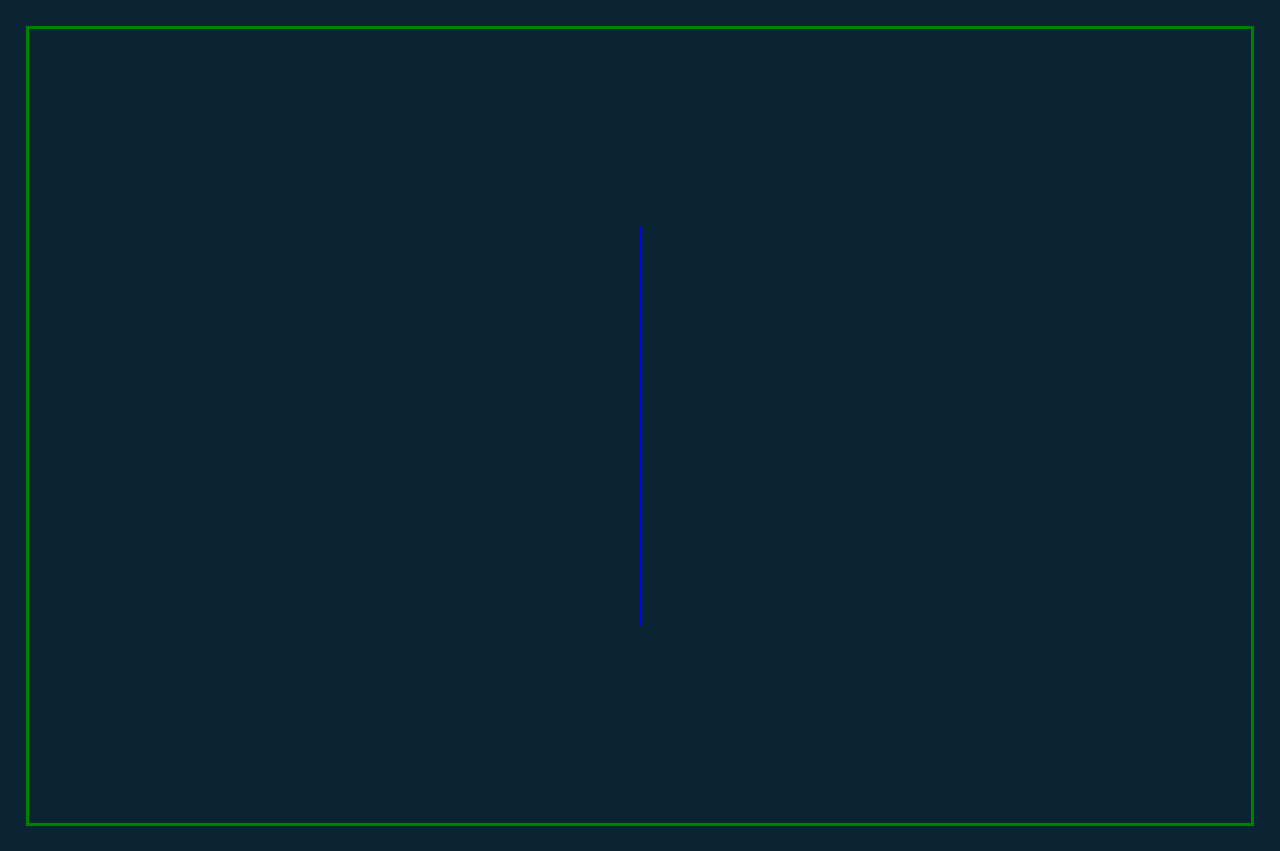
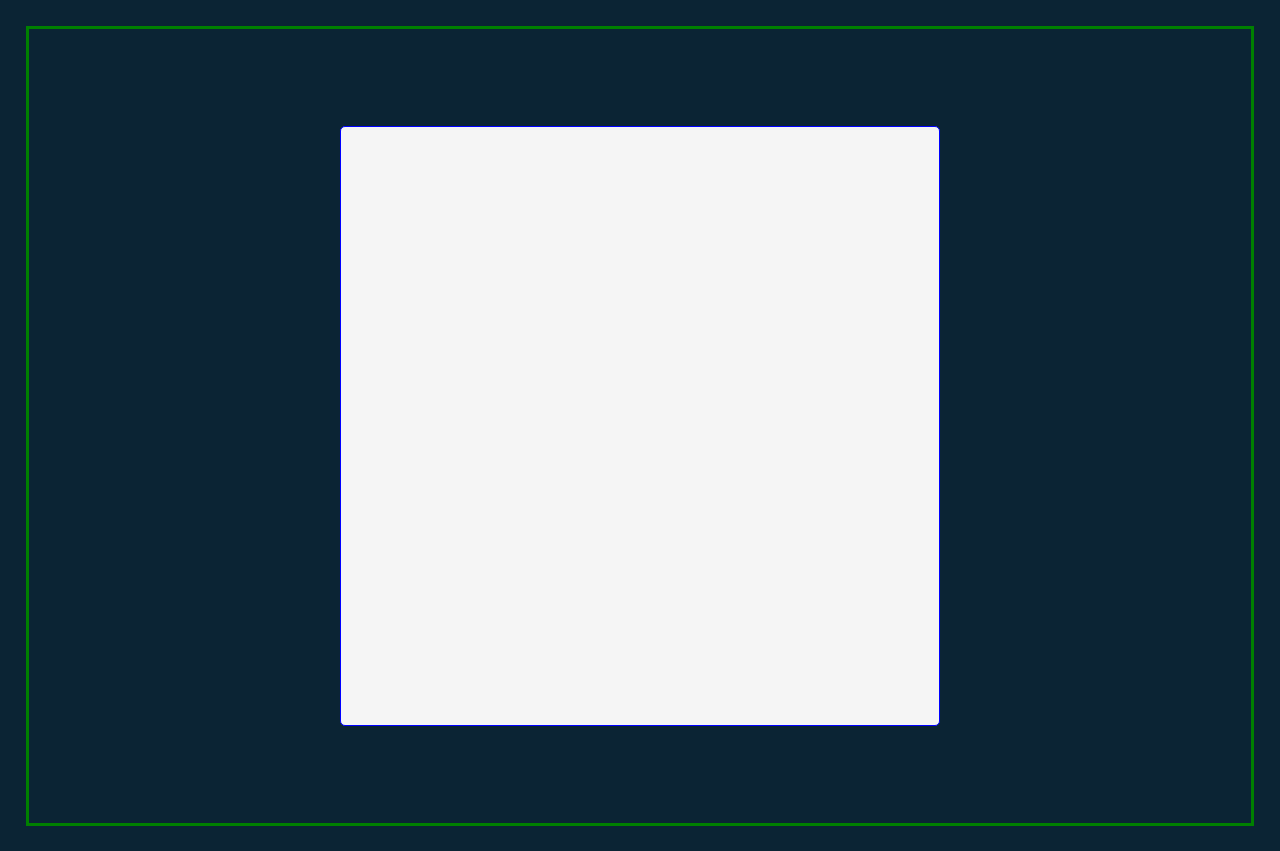
Before and after one commit to denineguy/Tenzies, a React (Vite) app: page / in a window 1280 px wide. Built offline with nearby package versions, Linux system fonts and the light colour scheme.

Commit message:
fixing styling of container

```diff
--- a/src/index.css
+++ b/src/index.css
@@ -15,9 +15,9 @@
 
 main {
   background-color: #F5F5F5;
-  height: 400px;
+  height: 600px;
   border-radius: 5px;
   border: 1px solid blue;
   margin: 0;
-  width: 100%;
+  width: 600px;
 }
```
